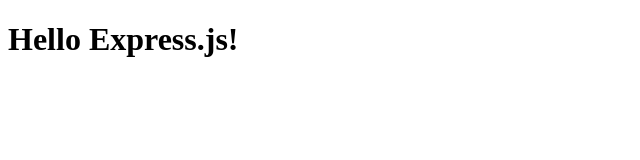
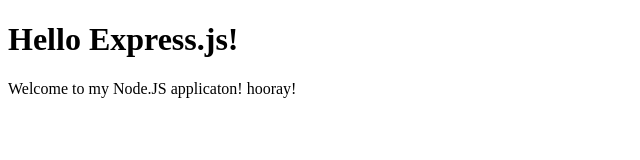
Before and after one commit to joshmohrer/web-server, a website: page public/index.html in a window 1280 px wide. Shown: the whole page, without its empty margins (0-640 px from the left). Drawn offline with Linux system fonts and the light colour scheme.

Commit message:
added a para

```diff
--- a/public/index.html
+++ b/public/index.html
@@ -6,5 +6,6 @@
 	</head>
 	<body>
 		<h1>Hello Express.js!</h1>
+		<p>Welcome to my Node.JS applicaton! hooray!</p>
 	</body>
 </html>
```
